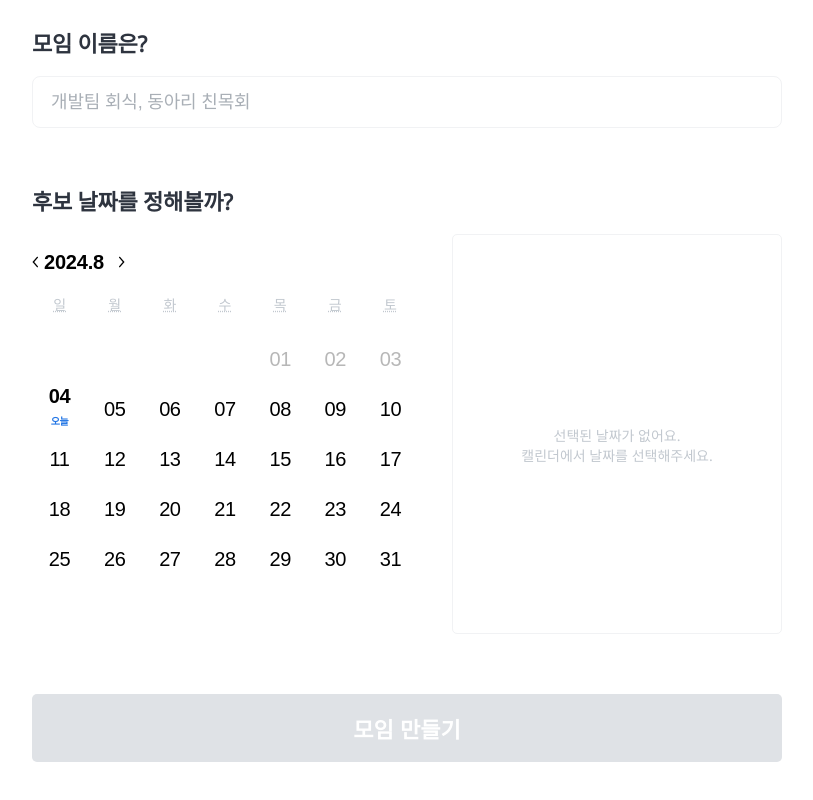
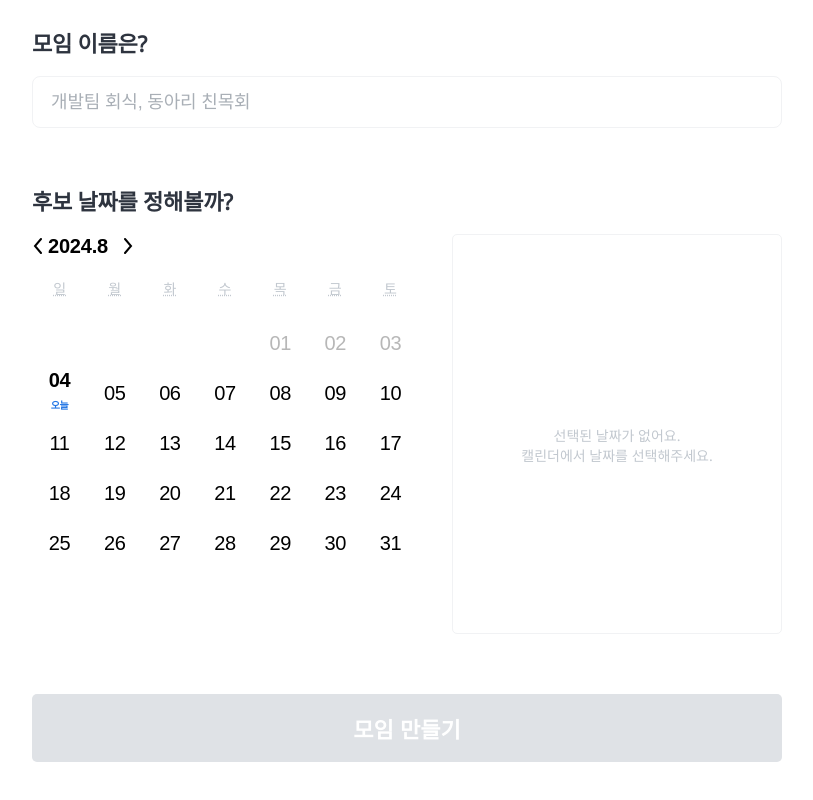
Before and after one commit to grape-tasting-acid/beentime-frontend, a React (Create React App) app: page / in a window 1280 px wide. Shown: the part 656-1456 px from the top of the page, without its empty margins (233-1046 px from the left). Built offline with nearby package versions, Linux system fonts and the light colour scheme.

Commit message:
fix:calendar design

```diff
--- a/src/page/CreateEventPage/CreateEventPage.jsx
+++ b/src/page/CreateEventPage/CreateEventPage.jsx
@@ -410,15 +410,15 @@ function CreateEventPage(props) {
                                 prevLabel={
                                     <svg
                                     xmlns="http://www.w3.org/2000/svg"
-                                    width="6"
-                                    height="14"
+                                    width="9"
+                                    height="16"
                                     viewBox="0 0 9 16"
                                     fill="none"
                                     >
                                     <path
                                         d="M8 1L2 8L8 15"
                                         stroke="var(--G10, #000)"
-                                        strokeWidth="2"
+                                        strokeWidth=""
                                         strokeLinecap="round"
                                     />
                                     </svg>
@@ -426,8 +426,8 @@ function CreateEventPage(props) {
                                 nextLabel={
                                     <svg
                                     xmlns="http://www.w3.org/2000/svg"
-                                    width="6"
-                                    height="14"
+                                    width="9"
+                                    height="16"
                                     viewBox="0 0 9 16"
                                     fill="none"
                                     >
--- a/src/page/CreateEventPage/Style.js
+++ b/src/page/CreateEventPage/Style.js
@@ -72,7 +72,7 @@ export const Top = css`
     font-size: 18px;
     line-height: 22px;
     margin-bottom: 60px;
-    box-sizing: border-box;
+    box-sizing: border-box !important;
 
     &::placeholder {
       font-family: 'Noto Sans'
@@ -175,24 +175,25 @@ export const CalendarLayout = css`
   flex-direction: row;
   gap: 34px; /* 두 부분의 간격 */
   height: 400px; /* 남은 높이 */
+  align-items: flex-start;
 `;
 
 export const CalendarBox = css`
   width: 386px;
   height: 366px;
-  display: flex;
   justify-content: center;
   align-items: center;
 `;
 
 export const calendarContainer = css`
-  width: 386px important!;
-  height: 366px important!;
+  width: 386px !important;
+  height: 366px !important;
   position: relative;
 
   .react-calendar {
     width: 100%;
     height: 100%;
+    margin-top: 0 !important;
   }
 
   .react-calendar__navigation {
@@ -200,6 +201,7 @@ export const calendarContainer = css`
     justify-content: flex-start;
     align-items: center;
     margin-bottom: 20px;
+    margin-top: 0px;
 
     .react-calendar__navigation__label {
       display: flex;
@@ -222,8 +224,8 @@ export const calendarContainer = css`
       display: flex;
       align-items: center;
       justify-content: center;
-      width: 6px;
-      height: 14px;
+      width: 10px;
+      height: 18px;
       padding: 0;
       margin: 0;
       background: none;
@@ -237,6 +239,15 @@ export const calendarContainer = css`
 
     .react-calendar__navigation__next-button {
       margin-left: 8px;
+    }
+
+    .react-calendar__navigation__prev-button svg,
+    .react-calendar__navigation__next-button svg {
+      width: 9px;
+      height: 16px;
+      stroke: var(--G10, #000);
+      stroke-width: 2;
+      stroke-linecap: round;
     }
 
     .react-calendar__navigation__next2-button {
```
